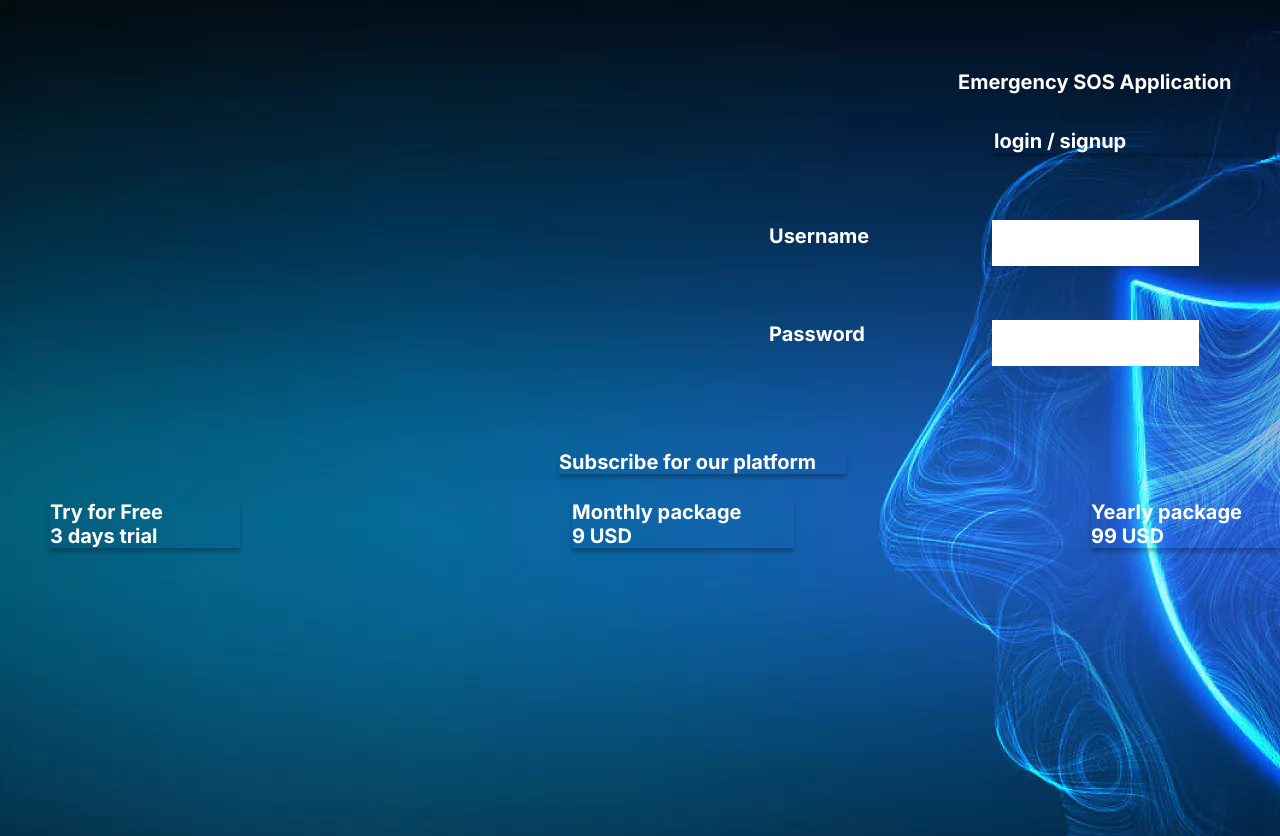
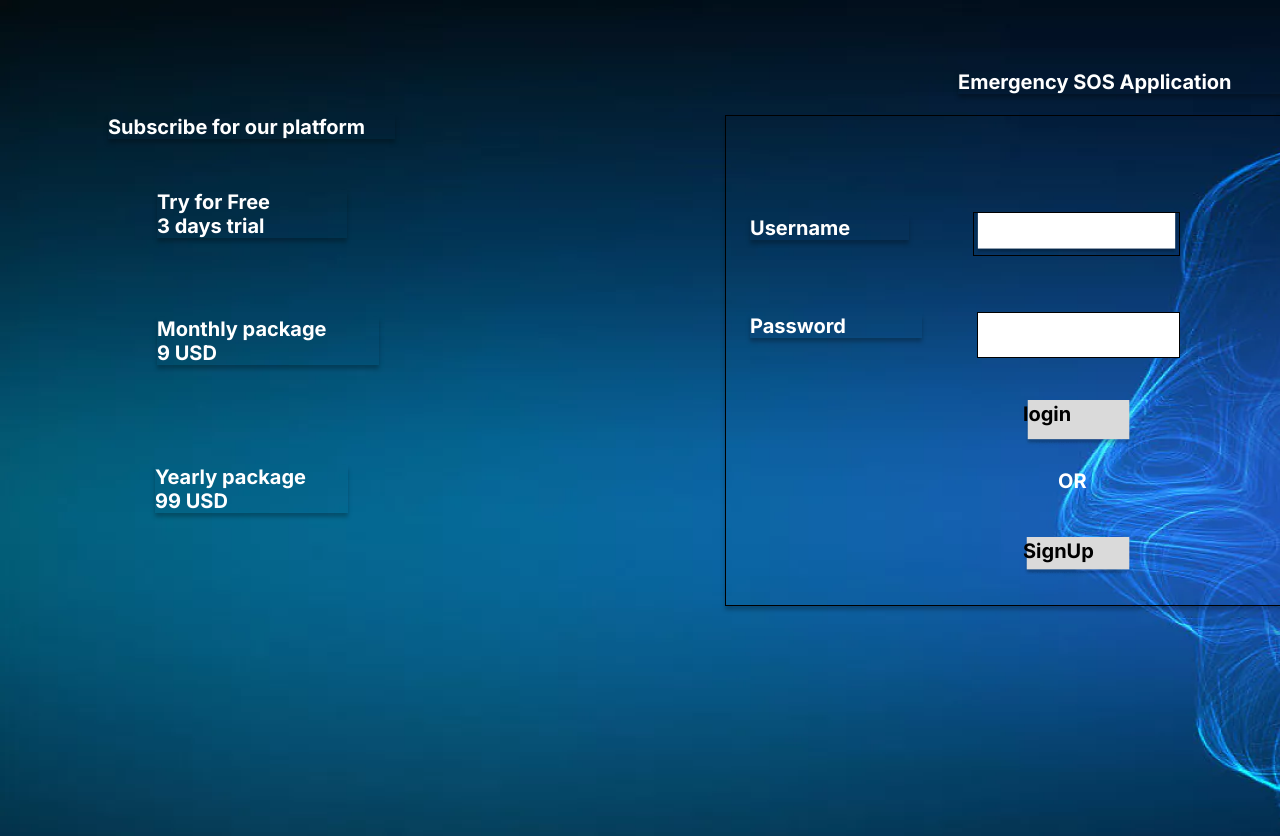
Before and after one commit to punithagowthaman/main, a plain HTML site: page index.html in a window 1280 px wide. Shown: the top 836 px of the page. Drawn offline with Linux system fonts and the light colour scheme.

Commit message:
features

```diff
--- a/index.html
+++ b/index.html
@@ -41,56 +41,64 @@
       <div class="frame1-container">
         <div class="frame1-frame1">
           <img
-            src="public/playground_assets/trustshield125-s53c-1800w.png"
+            src="public/playground_assets/trustshield125-ou0s-1800w.png"
             alt="trustshield125"
             class="frame1-trustshield1"
           />
           <span class="frame1-text">
-            <span>
-              <span>login / signup</span>
-              <br />
-              <span></span>
-            </span>
-          </span>
-          <span class="frame1-text05">
             <span>Subscribe for our platform</span>
           </span>
-          <span class="frame1-text07">
+          <span class="frame1-text02">
             <span>
               <span>Try for Free</span>
               <br />
               <span>3 days trial</span>
             </span>
           </span>
-          <span class="frame1-text12">
+          <span class="frame1-text07">
             <span>
               <span>Monthly package</span>
               <br />
               <span>9 USD</span>
             </span>
           </span>
-          <span class="frame1-text17">
+          <span class="frame1-text12">
             <span>
               <span>Yearly package</span>
               <br />
               <span>99 USD</span>
             </span>
           </span>
-          <span class="frame1-text22">
+          <span class="frame1-text17">
             <span>Emergency SOS Application</span>
           </span>
+          <div class="frame1-frame2">
             <img
-            src="public/playground_assets/rectangle172-dcsf-200h.png"
+              src="public/playground_assets/rectangle172-6hk5-200h.png"
               alt="Rectangle172"
               class="frame1-rectangle1"
             />
-          <span class="frame1-text24"><span>Username</span></span>
-          <span class="frame1-text26"><span>Password</span></span>
+            <span class="frame1-text19"><span>Username</span></span>
+            <span class="frame1-text21"><span>Password</span></span>
             <img
-            src="public/playground_assets/rectangle276-mphwl-200h.png"
+              src="public/playground_assets/rectangle276-115l-200h.png"
               alt="Rectangle276"
               class="frame1-rectangle2"
             />
+            <img
+              src="public/playground_assets/rectangle3119-r4v-200h.png"
+              alt="Rectangle3119"
+              class="frame1-rectangle3"
+            />
+            <span class="frame1-text23"><span>login</span></span>
+            <span class="frame1-text25"><span>OR</span></span>
+            <img
+              src="public/playground_assets/rectangle41113-c7nc-200h.png"
+              alt="Rectangle41113"
+              class="frame1-rectangle4"
+            />
+            <span class="frame1-text27"><span>SignUp</span></span>
+          </div>
         </div>
       </div>
     </div>
--- a/public/frame1.css
+++ b/public/frame1.css
@@ -14,34 +14,14 @@
 .frame1-trustshield1 {
   top: 1.1368683772161603e-13px;
   left: 0px;
-  width: 1440px;
+  width: 1732px;
   height: 1024px;
   position: absolute;
   border-color: transparent;
 }
 .frame1-text {
-  top: 129px;
-  left: 994px;
-  color: rgba(255, 255, 255, 1);
-  width: 247px;
-  height: auto;
-  position: absolute;
-  font-size: 20px;
-  align-self: auto;
-  box-shadow: 0px 4px 4px 0px rgba(0, 0, 0, 0.25) ;
-  font-style: Bold;
-  text-align: left;
-  font-family: Inter;
-  font-weight: 700;
-  line-height: normal;
-  font-stretch: normal;
-  margin-right: 0;
-  margin-bottom: 0;
-  text-decoration: none;
-}
-.frame1-text05 {
-  top: 450px;
-  left: 559px;
+  top: 115px;
+  left: 108px;
   color: rgba(255, 255, 255, 1);
   width: 287px;
   height: auto;
@@ -59,9 +39,9 @@
   margin-bottom: 0;
   text-decoration: none;
 }
-.frame1-text07 {
-  top: 500px;
-  left: 50px;
+.frame1-text02 {
+  top: 190px;
+  left: 157px;
   color: rgba(255, 255, 255, 1);
   width: 190px;
   height: auto;
@@ -79,9 +59,9 @@
   margin-bottom: 0;
   text-decoration: none;
 }
-.frame1-text12 {
-  top: 500px;
-  left: 572px;
+.frame1-text07 {
+  top: 317px;
+  left: 157px;
   color: rgba(255, 255, 255, 1);
   width: 222px;
   height: auto;
@@ -99,11 +79,11 @@
   margin-bottom: 0;
   text-decoration: none;
 }
-.frame1-text17 {
-  top: 500px;
-  left: 1091px;
+.frame1-text12 {
+  top: 465px;
+  left: 155px;
   color: rgba(255, 255, 255, 1);
-  width: 190px;
+  width: 193px;
   height: auto;
   position: absolute;
   font-size: 20px;
@@ -119,11 +99,114 @@
   margin-bottom: 0;
   text-decoration: none;
 }
-.frame1-text22 {
+.frame1-text17 {
   top: 70px;
   left: 958px;
   color: rgba(255, 255, 255, 1);
-  width: 401px;
+  width: 376px;
+  height: auto;
+  position: absolute;
+  font-size: 20px;
+  align-self: auto;
+  box-shadow: 0px 4px 4px 0px rgba(0, 0, 0, 0.25) ;
+  font-style: Bold;
+  text-align: left;
+  font-family: Inter;
+  font-weight: 700;
+  line-height: normal;
+  font-stretch: normal;
+  margin-right: 0;
+  margin-bottom: 0;
+  text-decoration: none;
+}
+.frame1-frame2 {
+  top: 115px;
+  left: 725px;
+  width: 634px;
+  height: 491px;
+  display: flex;
+  overflow: hidden;
+  position: absolute;
+  box-shadow: 0px 4px 4px 0px rgba(0, 0, 0, 0.25) ;
+  align-items: flex-start;
+  flex-shrink: 0;
+  border-color: rgba(0, 0, 0, 1);
+  border-style: solid;
+  border-width: 1px;
+}
+.frame1-rectangle1 {
+  top: 96px;
+  left: 247px;
+  width: 207px;
+  height: 44px;
+  position: absolute;
+  border-color: rgba(0, 0, 0, 1);
+  border-style: solid;
+  border-width: 1px;
+}
+.frame1-text19 {
+  top: 100px;
+  left: 24px;
+  color: rgba(255, 255, 255, 1);
+  width: 159px;
+  height: auto;
+  position: absolute;
+  font-size: 20px;
+  align-self: auto;
+  box-shadow: 0px 4px 4px 0px rgba(0, 0, 0, 0.25) ;
+  font-style: Bold;
+  text-align: left;
+  font-family: Inter;
+  font-weight: 700;
+  line-height: normal;
+  font-stretch: normal;
+  margin-right: 0;
+  margin-bottom: 0;
+  text-decoration: none;
+}
+.frame1-text21 {
+  top: 198px;
+  left: 24px;
+  color: rgba(255, 255, 255, 1);
+  width: 172px;
+  height: auto;
+  position: absolute;
+  font-size: 20px;
+  align-self: auto;
+  box-shadow: 0px 4px 4px 0px rgba(0, 0, 0, 0.25) ;
+  font-style: Bold;
+  text-align: left;
+  font-family: Inter;
+  font-weight: 700;
+  line-height: normal;
+  font-stretch: normal;
+  margin-right: 0;
+  margin-bottom: 0;
+  text-decoration: none;
+}
+.frame1-rectangle2 {
+  top: 196px;
+  left: 251px;
+  width: 203px;
+  height: 46px;
+  position: absolute;
+  border-color: rgba(0, 0, 0, 1);
+  border-style: solid;
+  border-width: 1px;
+}
+.frame1-rectangle3 {
+  top: 284px;
+  left: 298px;
+  width: 109px;
+  height: 46px;
+  position: absolute;
+  border-color: transparent;
+}
+.frame1-text23 {
+  top: 286px;
+  left: 297px;
+  color: rgba(0, 0, 0, 1);
+  width: 107px;
   height: auto;
   position: absolute;
   font-size: 20px;
@@ -138,19 +221,11 @@
   margin-bottom: 0;
   text-decoration: none;
 }
-.frame1-rectangle1 {
-  top: 220px;
-  left: 992px;
-  width: 207px;
-  height: 46px;
-  position: absolute;
-  border-color: transparent;
-}
-.frame1-text24 {
-  top: 224px;
-  left: 769px;
+.frame1-text25 {
+  top: 353px;
+  left: 332px;
   color: rgba(255, 255, 255, 1);
-  width: 159px;
+  width: 57px;
   height: auto;
   position: absolute;
   font-size: 20px;
@@ -165,11 +240,19 @@
   margin-bottom: 0;
   text-decoration: none;
 }
-.frame1-text26 {
-  top: 322px;
-  left: 769px;
-  color: rgba(255, 255, 255, 1);
-  width: 172px;
+.frame1-rectangle4 {
+  top: 421px;
+  left: 297px;
+  width: 110px;
+  height: 39px;
+  position: absolute;
+  border-color: transparent;
+}
+.frame1-text27 {
+  top: 423px;
+  left: 297px;
+  color: rgba(0, 0, 0, 1);
+  width: 107px;
   height: auto;
   position: absolute;
   font-size: 20px;
@@ -184,11 +267,3 @@
   margin-bottom: 0;
   text-decoration: none;
 }
-.frame1-rectangle2 {
-  top: 320px;
-  left: 992px;
-  width: 207px;
-  height: 46px;
-  position: absolute;
-  border-color: transparent;
-}
```
Also changed, not shown: public/playground_assets/rectangle172-6hk5-200h.png (added), public/playground_assets/rectangle172-dcsf-200h.png (deleted), public/playground_assets/rectangle276-115l-200h.png (renamed from public/playground_assets/rectangle276-mphwl-200h.png), public/playground_assets/rectangle3119-r4v-200h.png (added), public/playground_assets/rectangle41113-c7nc-200h.png (added), public/playground_assets/trustshield125-ou0s-1800w.png (renamed from public/playground_assets/trustshield125-s53c-1800w.png). Lines whose indentation alone changed are shown as unchanged.
